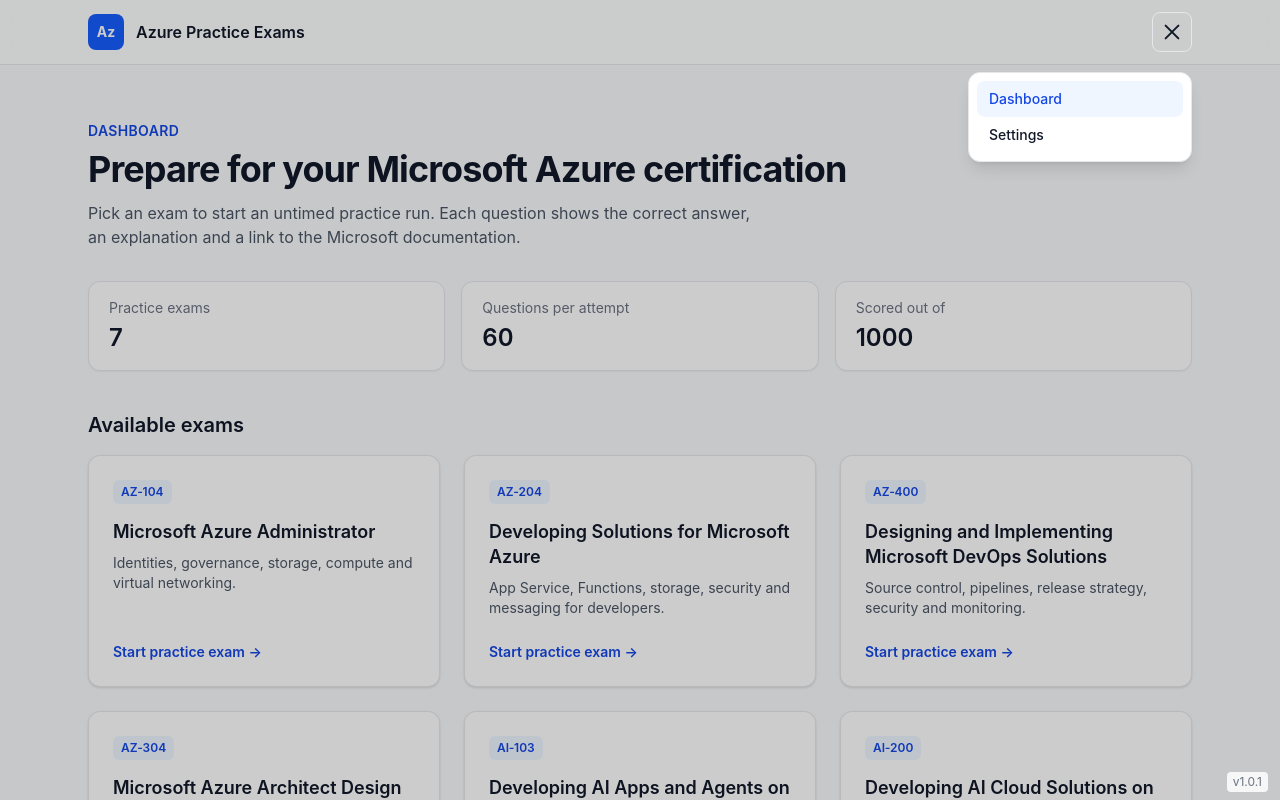
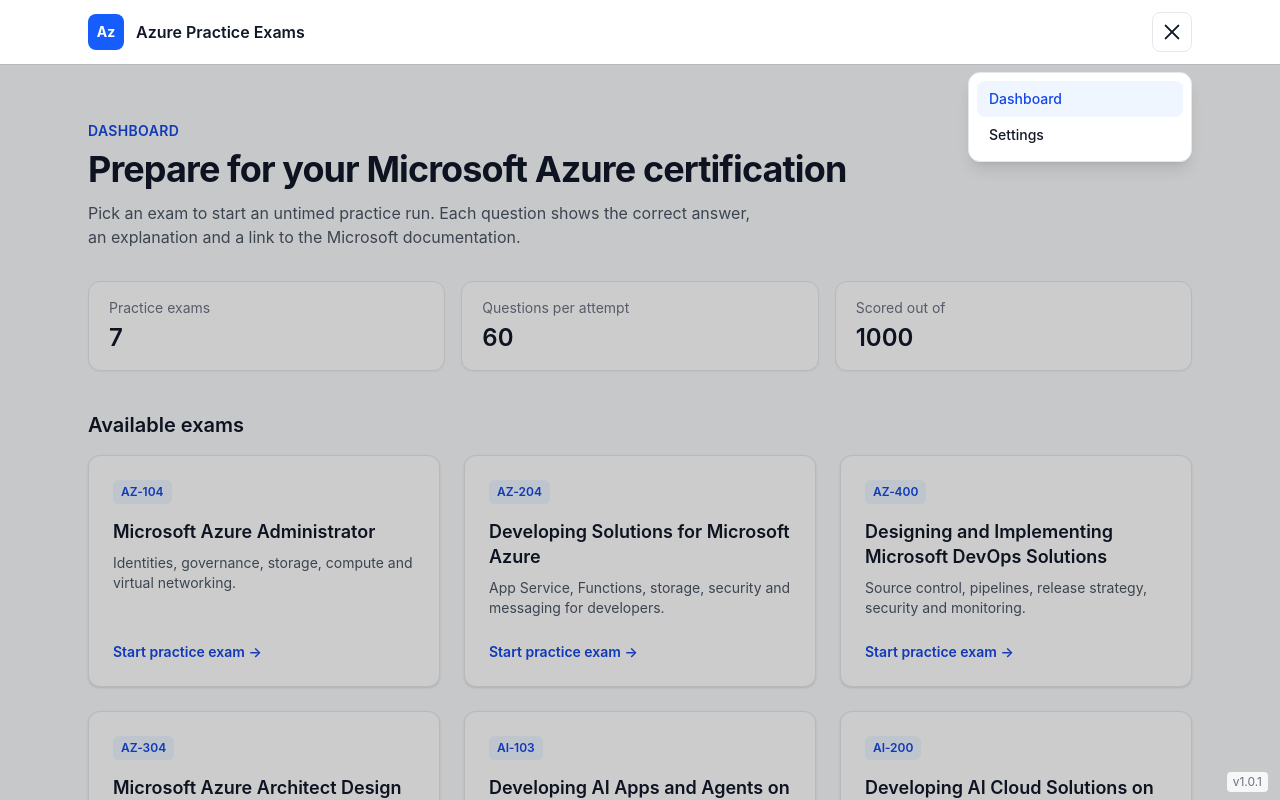
Before and after one commit to carvenmartis/azure-practice-exams, a Next.js app: page / in a window 1280 px wide. Both pictures are taken after a click on the button "Open menu". Shown: the top 800 px of the page. Built offline with nearby package versions, Linux system fonts and the light colour scheme.

Commit message:
Course header

```diff
--- a/components/CourseHeader.tsx
+++ b/components/CourseHeader.tsx
@@ -12,18 +12,14 @@
 
 /**
  * Sticky top bar that names the current course, with the site menu on the
- * right. The blur sits on its own layer: backdrop-filter on the header itself
- * would trap the menu's full-screen backdrop inside the header.
+ * right. Its solid background matches the iOS status bar colour in
+ * lib/theme.ts, so the two read as one bar.
  */
 export default function CourseHeader({ title = siteName, eyebrow }: CourseHeaderProps) {
   const { darkMode } = useDarkMode();
 
   return (
-    <header className={`sticky top-0 z-40 border-b ${darkMode ? 'border-gray-800' : 'border-gray-200'}`}>
-      <div
-        aria-hidden="true"
-        className={`absolute inset-0 -z-10 backdrop-blur-md ${darkMode ? 'bg-black/80' : 'bg-white/85'}`}
-      />
+    <header className="sticky top-0 z-40 border-b border-gray-200 bg-white dark:border-gray-800 dark:bg-black">
       <div className="relative mx-auto flex h-16 max-w-6xl items-center gap-3 px-4 sm:px-6">
         <Link
           href="/"
--- a/components/NavMenu.tsx
+++ b/components/NavMenu.tsx
@@ -72,9 +72,10 @@
       <AnimatePresence>
         {open && (
           <>
+            {/* Dims the page below the header only, so the header keeps matching the status bar */}
             <motion.div
               key="backdrop"
-              className="fixed inset-0 z-40 bg-black/20"
+              className="fixed inset-x-0 top-16 bottom-0 z-40 bg-black/20"
               initial={{ opacity: 0 }}
               animate={{ opacity: 1 }}
               exit={{ opacity: 0 }}
--- /dev/null
+++ b/lib/theme.ts
@@ -0,0 +1,23 @@
+/**
+ * Browser UI colours (theme-color meta, iOS status bar) for each theme. They
+ * match the solid header background in components/CourseHeader.tsx.
+ */
+export const themeColors = { light: '#ffffff', dark: '#000000' };
+
+/**
+ * Runs in <head> before the first paint (see pages/_document.tsx). It applies
+ * the saved theme, or the OS setting for 'system', to <html> and the
+ * theme-color meta, so Safari colours the status bar correctly from the start
+ * instead of locking in the light server render.
+ */
+export const themeInitScript = `(function () {
+  var theme;
+  try { theme = localStorage.getItem('theme'); } catch (e) {}
+  var dark = theme === 'dark' ||
+    (theme !== 'light' && window.matchMedia('(prefers-color-scheme: dark)').matches);
+  var root = document.documentElement;
+  if (dark) root.classList.add('dark');
+  root.style.colorScheme = dark ? 'dark' : 'light';
+  var meta = document.querySelector('meta[name="theme-color"]');
+  if (meta) meta.setAttribute('content', dark ? '${themeColors.dark}' : '${themeColors.light}');
+})();`;
--- a/pages/_app.tsx
+++ b/pages/_app.tsx
@@ -1,7 +1,7 @@
 import '../styles/globals.css';
 import type { AppProps } from 'next/app';
-import Head from 'next/head';
 import { createContext, useContext, useEffect, useSyncExternalStore } from 'react';
+import { themeColors } from '../lib/theme';
 
 /** The theme the user picked on the Settings page; 'system' follows the OS. */
 export type ThemePreference = 'light' | 'dark' | 'system';
@@ -83,23 +83,21 @@
   );
   const darkMode = theme === 'system' ? systemDark : theme === 'dark';
 
-  // Apply the theme to <html> as well, so the page background, scrollbars
-  // and browser UI (e.g. the tablet status bar) follow the setting.
+  // Apply the theme to <html> and the theme-color meta (both first set before
+  // paint by the script in _document.tsx), so the page background, scrollbars
+  // and the iOS status bar follow the setting.
   useEffect(() => {
     const root = document.documentElement;
     root.classList.toggle('dark', darkMode);
     root.style.colorScheme = darkMode ? 'dark' : 'light';
+    document
+      .querySelector('meta[name="theme-color"]')
+      ?.setAttribute('content', darkMode ? themeColors.dark : themeColors.light);
   }, [darkMode]);
 
   return (
     <ThemeContext.Provider value={{ darkMode, theme, setTheme: writeTheme }}>
-      <Head>
-        {/* Colors the browser's status bar / toolbar on mobile and tablets */}
-        <meta name="theme-color" content={darkMode ? '#000000' : '#ffffff'} />
-      </Head>
-      <div className={darkMode
-        ? 'dark bg-gray-900 text-white min-h-screen'
-        : 'bg-white text-gray-900 min-h-screen'}>
+      <div className="min-h-screen bg-white text-gray-900 dark:bg-black dark:text-white">
         <Component {...pageProps} />
         <div className="fixed bottom-2 right-3 z-50 rounded-sm bg-white/85 px-1.5 py-0.5 text-xs text-gray-500 backdrop-blur-sm dark:bg-black/85 dark:text-gray-400 select-none">
           v{process.env.NEXT_PUBLIC_APP_VERSION}
--- /dev/null
+++ b/pages/_document.tsx
@@ -0,0 +1,24 @@
+import { Head, Html, Main, NextScript } from 'next/document';
+import { themeColors, themeInitScript } from '../lib/theme';
+
+/**
+ * Custom document. Sets the theme before the page paints and tells iOS how
+ * to colour the status bar, including when the site runs from the home screen.
+ */
+export default function Document() {
+  return (
+    <Html lang="en">
+      <Head>
+        {/* Status bar / toolbar colour; _app.tsx keeps it in sync with the theme */}
+        <meta name="theme-color" content={themeColors.light} />
+        {/* Home-screen web app: the status bar takes the theme-color with matching text */}
+        <meta name="apple-mobile-web-app-status-bar-style" content="default" />
+        <script dangerouslySetInnerHTML={{ __html: themeInitScript }} />
+      </Head>
+      <body>
+        <Main />
+        <NextScript />
+      </body>
+    </Html>
+  );
+}
--- a/pages/exams/[slug].tsx
+++ b/pages/exams/[slug].tsx
@@ -73,7 +73,7 @@
       <>
         {pageHead}
         <CourseHeader title={courseName} />
-        <div className={`min-h-[calc(100dvh-4rem)] flex items-center justify-center p-4 ${darkMode ? 'bg-black text-white' : 'bg-white text-gray-900'}`}>
+        <div className={`min-h-[calc(100dvh-4rem)] flex items-center justify-center p-4 bg-white text-gray-900 dark:bg-black dark:text-white`}>
           <p className="text-lg">
             {loadError
               ? `Could not load the ${slug.toUpperCase()} questions. Please refresh the page.`
@@ -109,7 +109,7 @@
       <>
         {pageHead}
         <CourseHeader title={courseName} eyebrow="Results" />
-        <div className={`min-h-[calc(100dvh-4rem)] flex flex-col items-center justify-center p-4 ${darkMode ? 'bg-black text-white' : 'bg-white text-gray-900'}`}>
+        <div className={`min-h-[calc(100dvh-4rem)] flex flex-col items-center justify-center p-4 bg-white text-gray-900 dark:bg-black dark:text-white`}>
           <h1 className="text-3xl font-bold mb-4">Exam Complete</h1>
           <p className="text-lg mb-2">
             You answered {correctCount} out of {total} questions correctly.
@@ -132,7 +132,7 @@
     <>
       {pageHead}
       <CourseHeader title={courseName} eyebrow={`Question ${currentIndex + 1} of ${questions.length}`} />
-      <div className={`min-h-[calc(100dvh-4rem)] py-10 px-4 sm:px-6 lg:px-8 flex flex-col items-center justify-center ${darkMode ? 'bg-black text-white' : 'bg-white text-gray-900'}`}>
+      <div className={`min-h-[calc(100dvh-4rem)] py-10 px-4 sm:px-6 lg:px-8 flex flex-col items-center justify-center bg-white text-gray-900 dark:bg-black dark:text-white`}>
         <div className="max-w-3xl w-full flex flex-col items-center">
           <h1 className="text-2xl font-bold mb-4 text-center">
             {slug.toUpperCase()} Practice Exam
--- a/pages/index.tsx
+++ b/pages/index.tsx
@@ -19,7 +19,7 @@
   ];
 
   return (
-    <div className={`min-h-screen ${darkMode ? 'bg-black text-white' : 'bg-gray-50 text-gray-900'}`}>
+    <div className="min-h-screen bg-gray-50 text-gray-900 dark:bg-black dark:text-white">
       <Head>
         <title>{siteName}</title>
       </Head>
--- a/pages/settings.tsx
+++ b/pages/settings.tsx
@@ -18,7 +18,7 @@
   const { darkMode, theme, setTheme } = useDarkMode();
 
   return (
-    <div className={`min-h-screen ${darkMode ? 'bg-black text-white' : 'bg-gray-50 text-gray-900'}`}>
+    <div className="min-h-screen bg-gray-50 text-gray-900 dark:bg-black dark:text-white">
       <Head>
         <title>{`Settings | ${siteName}`}</title>
       </Head>
```
Also changed, not shown: 1 other file (tests, documents, lock files or other folders).
